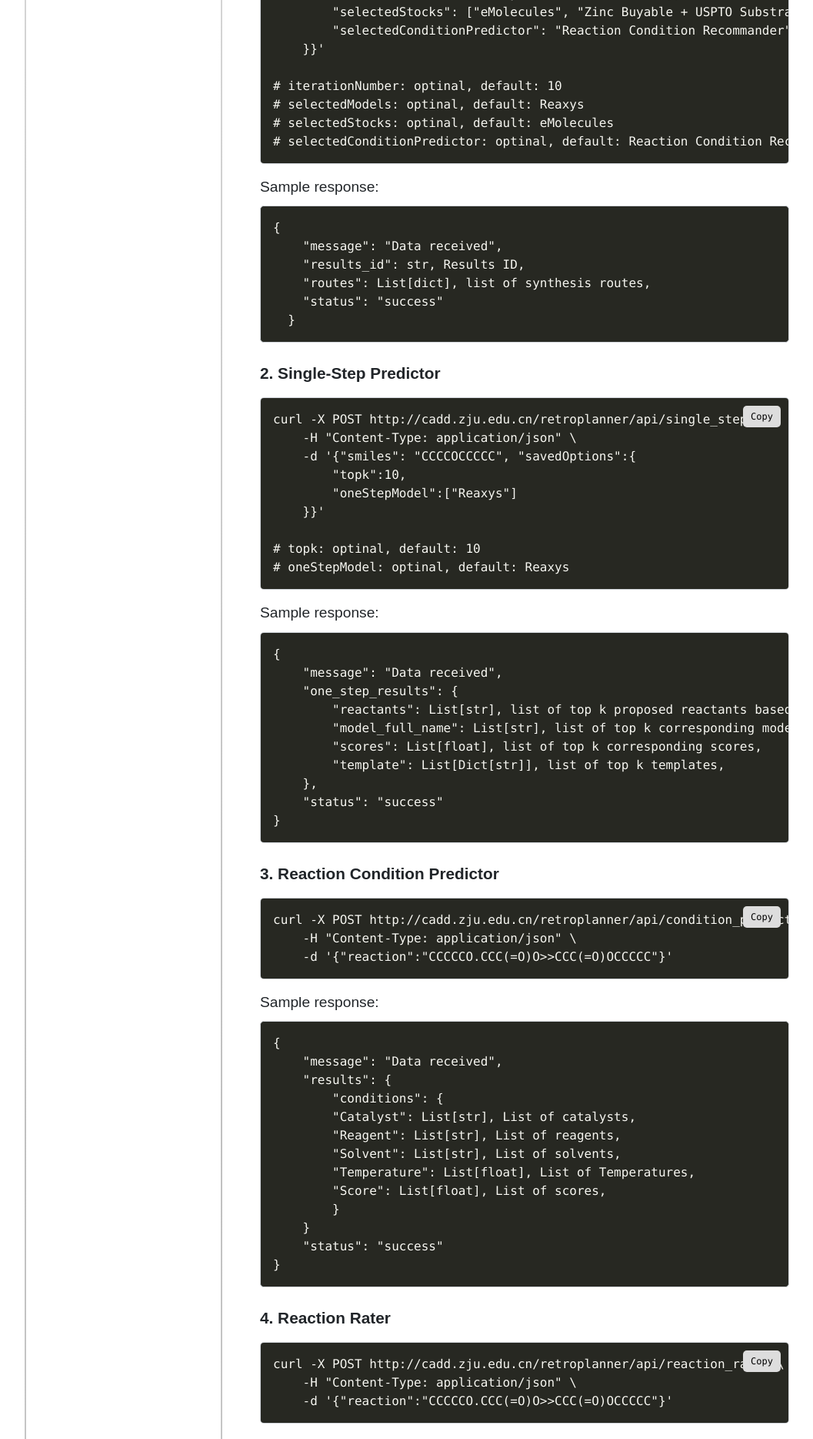
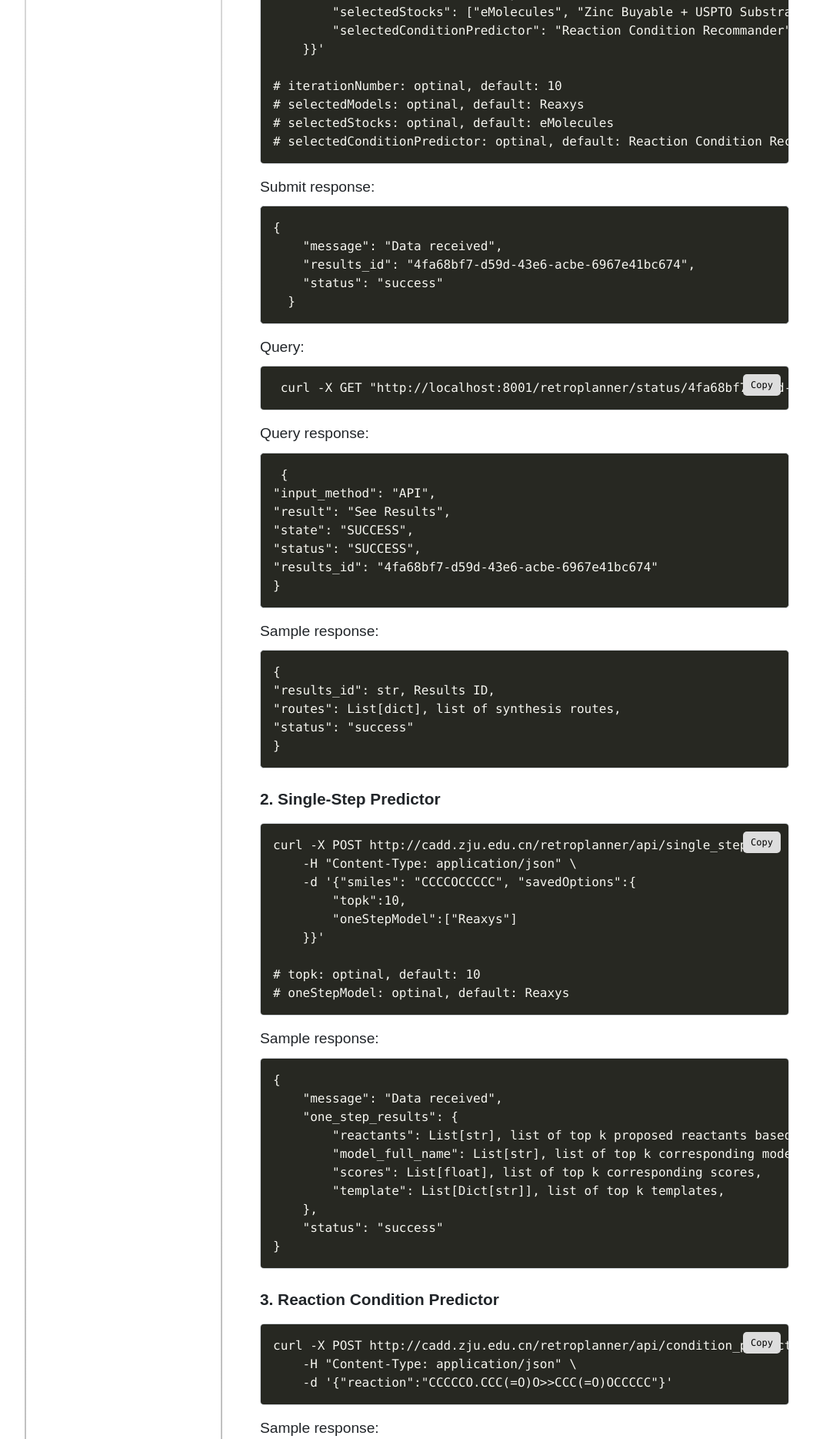
Before and after one commit to wangxr0526/ChemEnzyRetroPlanner, a Flask app: template webapp/templates/help.html in a window 1280 px wide. Shown: the part 3194-5063 px from the top of the page at 77% size, without its empty margins (96-1153 px from the left). Run offline with Flask 3, Linux system fonts and the light colour scheme; the template is opened without the code that fills it, so the values that code supplies are empty; some libraries are stand-ins or nearby versions; some web fonts are replaced.

Commit message:
多步api纳入celery及数据库管理

```diff
--- a/retro_planner/api.py
+++ b/retro_planner/api.py
@@ -578,7 +578,7 @@ class RSPlanner:
     def _calculate_rxns_steps(self, succ_routes):
 
         return [max_reaction_depth(route.route_to_dict()) for route in succ_routes]
-        pass
+
 
     def plan(self, target_mol):
         # target_mol = canonicalize_smiles(target_mol)
--- a/webapp/app.py
+++ b/webapp/app.py
@@ -139,6 +139,7 @@ def init_db():
             job_id TEXT PRIMARY KEY,
             status TEXT,
             result TEXT,
+            input_method TEXT,
             public_key BLOB,
             submitted_at DATETIME
         )
@@ -258,7 +259,7 @@ def retrosynthesis_planner():
 
 
 @celery.task(bind=True)
-def background_task(self, inputed_data, config:dict):
+def background_task(self, inputed_data, config:dict, input_method:str="WEB"):
 
     conn = sqlite3.connect("jobs.db")
     c = conn.cursor()
@@ -266,14 +267,14 @@ def background_task(self, inputed_data, config:dict):
 
     target_smiles = canonicalize_smiles(smi=inputed_data["smiles"], clear_map=False)
     if target_smiles == "":
-        reture_result = "Smiles is Not Valid!"
+        return_result = "Smiles is Not Valid!"
         c.execute(
             "UPDATE jobs SET result = ?, status = 'FAILED' WHERE job_id = ?",
-            (reture_result, self.request.id),
+            (return_result, self.request.id),
         )
         conn.commit()
         conn.close()
-        return reture_result
+        return return_result
 
     inputed_configs:dict = inputed_data["savedOptions"]
 
@@ -339,28 +340,34 @@ def background_task(self, inputed_data, config:dict):
         dict_routes = [route.dict_route for route in result["all_succ_routes"]]
 
         results_id = self.request.id
-        with open(os.path.join(app.synth_route, f"locked_{results_id}.json"), "w") as f:
-            json.dump(dict_routes, f)
+        if input_method == "WEB":
+            with open(os.path.join(app.synth_route, f"locked_{results_id}.json"), "w") as f:
+                json.dump(dict_routes, f)
+        elif input_method == "API":
+            with open(os.path.join(app.synth_route, f"{results_id}.json"), "w") as f:
+                json.dump(dict_routes, f)
+        else:
+            raise ValueError()
 
     if succ == True:
 
-        reture_result = "See Results"
+        return_result = "See Results"
         c.execute(
             "UPDATE jobs SET result = ?, status = 'SUCCESS' WHERE job_id = ?",
-            (reture_result, self.request.id),
+            (return_result, self.request.id),
         )
         conn.commit()
     else:
         # 如果有错误，更新任务为失败状态，并记录错误信息
-        reture_result = "Search Failed! Please increase the number of iterations."
+        return_result = "Search Failed! Please increase the number of iterations."
         c.execute(
             "UPDATE jobs SET result = ?, status = 'FAILED' WHERE job_id = ?",
-            (reture_result, self.request.id),
+            (return_result, self.request.id),
         )
         conn.commit()
 
     conn.close()
-    return reture_result
+    return return_result
 
 
 @app.route("/retroplanner/calculation", methods=["POST"])
@@ -383,8 +390,8 @@ def calculation():
 
 
     c.execute(
-        "INSERT INTO jobs (job_id, status, public_key, submitted_at) VALUES (?, ?, ?, ?)",
-        (task.id, "Submitted", public_key, now),
+        "INSERT INTO jobs (job_id, status, public_key, submitted_at, input_method) VALUES (?, ?, ?, ?, ?)",
+        (task.id, "Submitted", public_key, now, "WEB"),
     )
     conn.commit()
     conn.close()
@@ -405,11 +412,11 @@ def task_status(task_id):
     task = background_task.AsyncResult(task_id)
     conn = sqlite3.connect("jobs.db")
     c = conn.cursor()
-    c.execute("SELECT status, result FROM jobs WHERE job_id = ?", (task_id,))
+    c.execute("SELECT status, result, input_method FROM jobs WHERE job_id = ?", (task_id,))
     job = c.fetchone()
     conn.close()
     return jsonify(
-        {"task_id": task_id, "state": task.state, "status": job[0], "result": job[1]}
+        {"results_id": task_id, "status": job[0], "result": job[1], "input_method": job[2]}
     )
 
 
@@ -419,12 +426,12 @@ def list_jobs():
     conn = sqlite3.connect("jobs.db")
     c = conn.cursor()
     c.execute(
-        "SELECT job_id, status, result, submitted_at FROM jobs ORDER BY submitted_at DESC"
+        "SELECT job_id, status, result, submitted_at, input_method FROM jobs ORDER BY submitted_at DESC"
     )
     # jobs = {job_id: {'status': status, 'result': result, 'submitted_at':datetime.split('.')[0]} for job_id, status, result, datetime in c.fetchall()}
     jobs = [
         [job_id, status, result, datetime.split(".")[0]]
-        for job_id, status, result, datetime in c.fetchall()
+        for job_id, status, result, datetime, input_method in c.fetchall() if input_method == 'WEB'
     ]
     conn.close()
     return jsonify(jobs)
@@ -581,6 +588,148 @@ def process_node():
     )
 
 
+# @app.route("/retroplanner/api/retroplanner", methods=["POST"])
+# def retroplanner_api():
+#     if not request.is_json:
+#         return jsonify({"error": "Missing JSON in request"}), 400
+
+#     log_data = {
+#         "status": "success",
+#         "message": "Data received",
+#     }
+#     inputed_data = {k: v for k, v in request.get_json().items()}
+
+#     target_smiles = canonicalize_smiles(
+#         smi=inputed_data.get("smiles", ""), clear_map=False
+#     )
+#     if target_smiles == "":
+#         return jsonify({"error": "Smiles is Not Valid!"}), 400
+
+
+
+#     print(inputed_data)
+
+#     valid, message = check_api_input(
+#         inputed_data,
+#         single_step_opt=list(app.models_name_to_model_registor_name.keys()),
+#         stock_opt=list(app.stocks_name_to_stocks_registor_name.keys()),
+#         condition_opt=list(app.condition_predictor_name_to_condition_predictor_registor_name.keys()),
+#         )
+#     if not valid:
+#         return (
+#             jsonify(
+#                 {
+#                     "error": message,
+#                 }
+#             ),
+#             400,
+#         )
+#     inputed_configs = inputed_data["savedOptions"]
+#     setup_logger()
+#     config: dict = app.planner_configs
+#     print("Init configs:")
+#     print(config)
+#     if inputed_configs:
+#         update_config = {
+#             "iterations": inputed_configs.get(
+#                 "iterationNumber", int(config["iterations"])
+#             ),
+#             "keep_search": inputed_configs.get(
+#                 "Keep search after solved one route", config["keep_search"]
+#             ),
+#             "use_filter": inputed_configs.get(
+#                 "Use reaction plausibility evaluator", config["use_filter"]
+#             ),
+#             "use_depth_value_fn": inputed_configs.get(
+#                 "Use guiding function", config["use_depth_value_fn"]
+#             ),
+#             "pred_condition": inputed_configs.get(
+#                 "Predict reaction condition",
+#                 #   config["pred_condition"],
+#                 False,
+#             ),
+#             "organic_enzyme_rxn_classification": inputed_configs.get(
+#                 "Identify enzymatic reactions",
+#                 #  config["organic_enzyme_rxn_classification"],
+#                 False,
+#             ),
+#             "enzyme_assign": inputed_configs.get(
+#                 "Recommend enzymes",
+#                 #  config["enzyme_assign"],
+#                 False,
+#             ),
+#         }
+
+#         config.update(update_config)
+#     else:
+#         config.update({"iterations": 10})
+#     if not inputed_configs.get("selectedStocks", []):
+#         inputed_configs["selectedStocks"] = ["Zinc Buyable + USPTO Substrates"]
+#     if not inputed_configs.get("selectedModels", []):
+#         inputed_configs["selectedModels"] = ["Reaxys"]
+#     if not inputed_configs.get("selectedConditionPredictor", []):
+#         inputed_configs["selectedConditionPredictor"] = "Reaction Condition Recommander"
+
+#     inputed_configs["selectedStocks"] = [
+#         app.stocks_name_to_stocks_registor_name[x]
+#         for x in inputed_configs.get("selectedStocks", ["Zinc Buyable + USPTO Substrates"])
+#     ]
+#     inputed_configs["selectedModels"] = [
+#         app.models_name_to_model_registor_name[x]
+#         for x in inputed_configs.get(
+#             "selectedModels", ["Reaxys"]
+#         )
+#     ]
+
+#     inputed_configs["selectedConditionPredictor"] = (
+#         app.condition_predictor_name_to_condition_predictor_registor_name[
+#             inputed_configs["selectedConditionPredictor"]
+#         ]
+#     )
+
+
+
+
+
+#     planner = RSPlanner(config)
+#     planner.select_stocks(inputed_configs["selectedStocks"])
+#     planner.select_one_step_model(inputed_configs["selectedModels"])
+#     planner.select_condition_predictor(inputed_configs["selectedConditionPredictor"])
+#     planner.prepare_plan(prepare_easifa=False)
+
+#     result = planner.plan(target_smiles)
+#     if result:
+#         # succ = True
+#         # print(result)
+#         # route_with_condition = planner.predict_condition()
+#         # print(route_with_condition)
+
+#         planner.predict_rxn_attributes()
+
+#         dict_routes = [route.dict_route for route in result["all_succ_routes"]]
+
+#         results_id = str(uuid.uuid4())
+#         with open(os.path.join(app.synth_route, f"{results_id}.json"), "w") as f:
+#             json.dump(dict_routes, f)
+
+#         log_data.update(
+#             {
+#                 "results_id": results_id,
+#                 # "resultsLimit": inputed_configs.get("resultsLimit", 50),
+#                 "routes": dict_routes,
+#             }
+#         )
+#         return jsonify(log_data), 200
+#     else:
+#         return (
+#             jsonify(
+#                 {
+#                     "error": "Failure to search for the synthetic path, please expand the number of iterations!"
+#                 }
+#             ),
+#             400,
+#         )
+
 @app.route("/retroplanner/api/retroplanner", methods=["POST"])
 def retroplanner_api():
     if not request.is_json:
@@ -591,6 +740,9 @@ def retroplanner_api():
         "message": "Data received",
     }
     inputed_data = {k: v for k, v in request.get_json().items()}
+    config: dict = app.planner_configs
+    config['input_method'] = "API"
+
 
     target_smiles = canonicalize_smiles(
         smi=inputed_data.get("smiles", ""), clear_map=False
@@ -617,111 +769,68 @@ def retroplanner_api():
             ),
             400,
         )
-    inputed_configs = inputed_data["savedOptions"]
-    setup_logger()
-    config: dict = app.planner_configs
-    print("Init configs:")
-    print(config)
-    if inputed_configs:
-        update_config = {
-            "iterations": inputed_configs.get(
-                "iterationNumber", int(config["iterations"])
-            ),
-            "keep_search": inputed_configs.get(
-                "Keep search after solved one route", config["keep_search"]
-            ),
-            "use_filter": inputed_configs.get(
-                "Use reaction plausibility evaluator", config["use_filter"]
-            ),
-            "use_depth_value_fn": inputed_configs.get(
-                "Use guiding function", config["use_depth_value_fn"]
-            ),
-            "pred_condition": inputed_configs.get(
-                "Predict reaction condition",
-                #   config["pred_condition"],
-                False,
-            ),
-            "organic_enzyme_rxn_classification": inputed_configs.get(
-                "Identify enzymatic reactions",
-                #  config["organic_enzyme_rxn_classification"],
-                False,
-            ),
-            "enzyme_assign": inputed_configs.get(
-                "Recommend enzymes",
-                #  config["enzyme_assign"],
-                False,
-            ),
+
+    task = background_task.delay(inputed_data, config, input_method="API")
+    conn = sqlite3.connect("jobs.db")
+    c = conn.cursor()
+    now = datetime.datetime.now(pytz.utc).astimezone(eastern_eight_zone)
+    c.execute(
+        "INSERT INTO jobs (job_id, status, public_key, submitted_at, input_method) VALUES (?, ?, ?, ?, ?)",
+        (task.id, "Submitted", None, now, "API"),
+    )
+    conn.commit()
+    conn.close()
+    log_data.update(
+        {
+            "results_id": task.id,
         }
+    )
+    return jsonify(log_data), 200
 
-        config.update(update_config)
-    else:
-        config.update({"iterations": 10})
-    if not inputed_configs.get("selectedStocks", []):
-        inputed_configs["selectedStocks"] = ["Zinc Buyable + USPTO Substrates"]
-    if not inputed_configs.get("selectedModels", []):
-        inputed_configs["selectedModels"] = ["Reaxys"]
-    if not inputed_configs.get("selectedConditionPredictor", []):
-        inputed_configs["selectedConditionPredictor"] = "Reaction Condition Recommander"
+@app.route("/retroplanner/api/retroplanner_results", methods=["POST"])
+def retroplanner_api_results():
+    if not request.is_json:
+        return jsonify({"error": "Missing JSON in request"}), 400
 
-    inputed_configs["selectedStocks"] = [
-        app.stocks_name_to_stocks_registor_name[x]
-        for x in inputed_configs.get("selectedStocks", ["Zinc Buyable + USPTO Substrates"])
-    ]
-    inputed_configs["selectedModels"] = [
-        app.models_name_to_model_registor_name[x]
-        for x in inputed_configs.get(
-            "selectedModels", ["Reaxys"]
-        )
-    ]
-
-    inputed_configs["selectedConditionPredictor"] = (
-        app.condition_predictor_name_to_condition_predictor_registor_name[
-            inputed_configs["selectedConditionPredictor"]
-        ]
-    )
+    log_data = {}
+    inputed_data = {k: v for k, v in request.get_json().items()}
+    results_id = inputed_data.get('results_id', None)
 
 
 
+    if results_id:
+        conn = sqlite3.connect("jobs.db")
+        c = conn.cursor()
+        c.execute("SELECT status, result, input_method FROM jobs WHERE job_id = ?", (results_id,))
+        job = c.fetchone()
+        conn.close()
+        try:
+            with open(os.path.join(app.synth_route, f"{results_id}.json"), "r") as f:
+                dict_routes = json.load(f)
 
-
-    planner = RSPlanner(config)
-    planner.select_stocks(inputed_configs["selectedStocks"])
-    planner.select_one_step_model(inputed_configs["selectedModels"])
-    planner.select_condition_predictor(inputed_configs["selectedConditionPredictor"])
-    planner.prepare_plan(prepare_easifa=False)
-
-    result = planner.plan(target_smiles)
-    if result:
-        # succ = True
-        # print(result)
-        # route_with_condition = planner.predict_condition()
-        # print(route_with_condition)
-
-        planner.predict_rxn_attributes()
-
-        dict_routes = [route.dict_route for route in result["all_succ_routes"]]
-
-        results_id = str(uuid.uuid4())
-        with open(os.path.join(app.synth_route, f"{results_id}.json"), "w") as f:
-            json.dump(dict_routes, f)
-
+            log_data.update(
+                {
+                    "routes": dict_routes,
+                    "results_id": results_id,
+                    "status": job[0]
+                }
+            )
+        except:
+            log_data.update(
+                {
+                    "results_id": results_id,
+                    "status": job[0]
+                }
+            )
+    else:
         log_data.update(
             {
                 "results_id": results_id,
-                # "resultsLimit": inputed_configs.get("resultsLimit", 50),
-                "routes": dict_routes,
+                "status": "FAILED"
             }
         )
-        return jsonify(log_data), 200
-    else:
-        return (
-            jsonify(
-                {
-                    "error": "Failure to search for the synthetic path, please expand the number of iterations!"
-                }
-            ),
-            400,
-        )
+    return jsonify(log_data), 200
+
 
 
 @app.route("/retroplanner/api/single_step", methods=["POST"])
--- a/webapp/templates/help.html
+++ b/webapp/templates/help.html
@@ -83,13 +83,28 @@
 # selectedStocks: optinal, default: eMolecules
 # selectedConditionPredictor: optinal, default: Reaction Condition Recommander</code><button class="copy-button" onclick="copyToClipboard(this)">Copy</button></pre>
 
+                <p class="text-main">Submit response:</p>
+                <pre><code class="language-json">{
+    "message": "Data received",
+    "results_id": "4fa68bf7-d59d-43e6-acbe-6967e41bc674",
+    "status": "success"
+  }</code></pre>
+                <p class="text-main">Query:</p>
+                <pre><code class="language-bash"> curl -X GET "http://localhost:8001/retroplanner/status/4fa68bf7-d59d-43e6-acbe-6967e41bc674"</code><button class="copy-button" onclick="copyToClipboard(this)">Copy</button></pre>
+                <p class="text-main">Query response:</p>
+                <pre><code class="language-json"> {
+"input_method": "API",
+"result": "See Results",
+"state": "SUCCESS",
+"status": "SUCCESS",
+"results_id": "4fa68bf7-d59d-43e6-acbe-6967e41bc674"
+}</code></pre>
                 <p class="text-main">Sample response:</p>
                 <pre><code class="language-json">{
-    "message": "Data received",
-    "results_id": str, Results ID,
-    "routes": List[dict], list of synthesis routes,
-    "status": "success"
-  }</code></pre>
+"results_id": str, Results ID,
+"routes": List[dict], list of synthesis routes,
+"status": "success"
+}</code></pre>
 
                 <p class="text-title">2. Single-Step Predictor</p>
                 <pre><code class="language-bash">curl -X POST http://cadd.zju.edu.cn/retroplanner/api/single_step \
@@ -340,7 +355,7 @@ ollama pull llama3.1:70b
         }
 
         // 当用户滚动页面时触发
-        window.onscroll = function() {scrollFunction()};
+        window.onscroll = function () { scrollFunction() };
 
         function scrollFunction() {
             if (document.body.scrollTop > 20 || document.documentElement.scrollTop > 20) {
@@ -351,7 +366,7 @@ ollama pull llama3.1:70b
         }
 
         // 点击按钮时，回到页面顶部
-        document.getElementById("topBtn").onclick = function() {
+        document.getElementById("topBtn").onclick = function () {
             document.body.scrollTop = 0; // For Safari
             document.documentElement.scrollTop = 0; // For Chrome, Firefox, IE and Opera
         }
--- a/webapp/templates/input.html
+++ b/webapp/templates/input.html
@@ -532,7 +532,7 @@
                         console.log('Checking task status:', data);
 
                         // 检查任务状态是否为'SUCCESS'
-                        if (data.state === 'SUCCESS') {
+                        if (data.status === 'SUCCESS') {
                             clearInterval(intervalId); // 停止定期查询
                             enableResultButton(taskId, resultsLimit); // 调用enableResultButton函数
                             document.getElementById("log").value += "Done!" + "\n";
```
